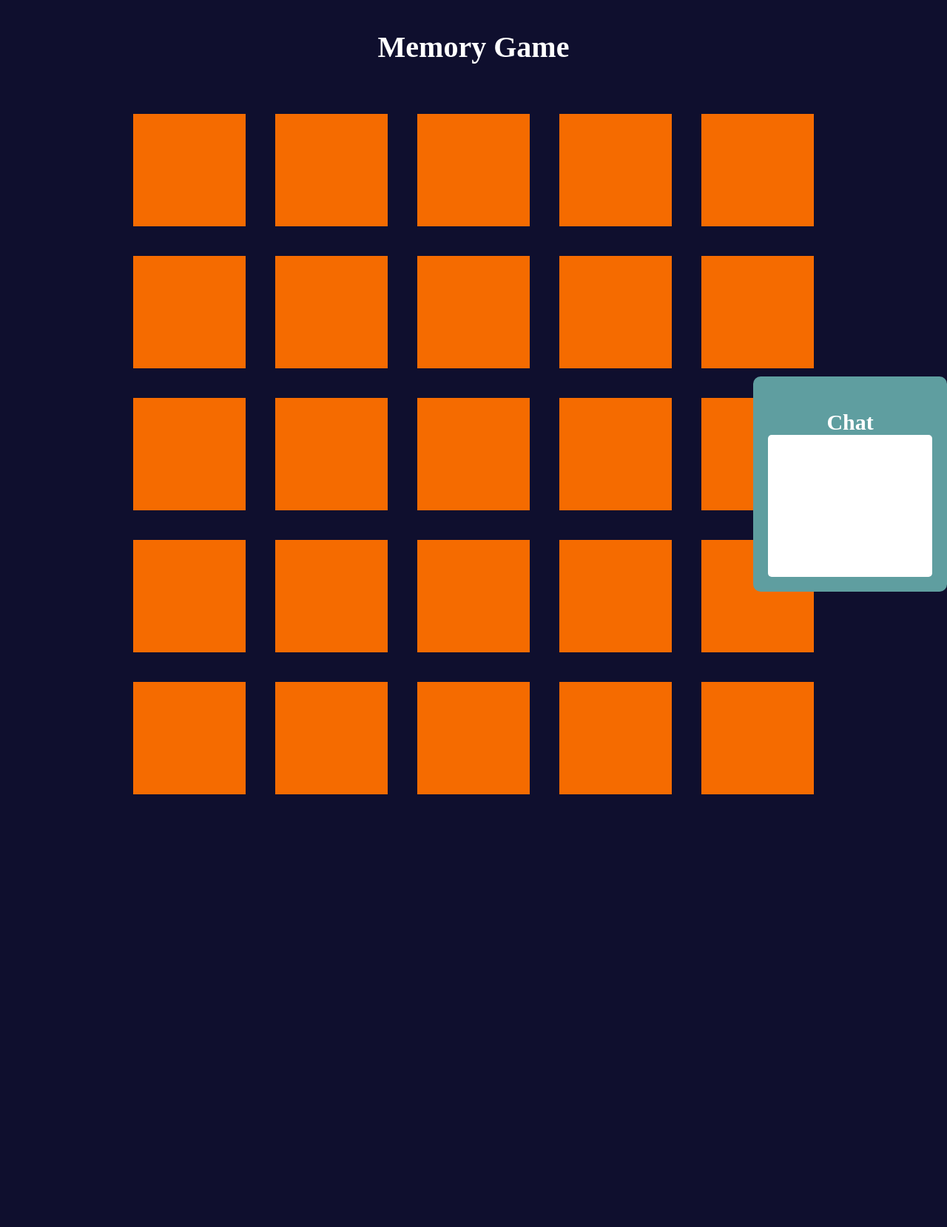
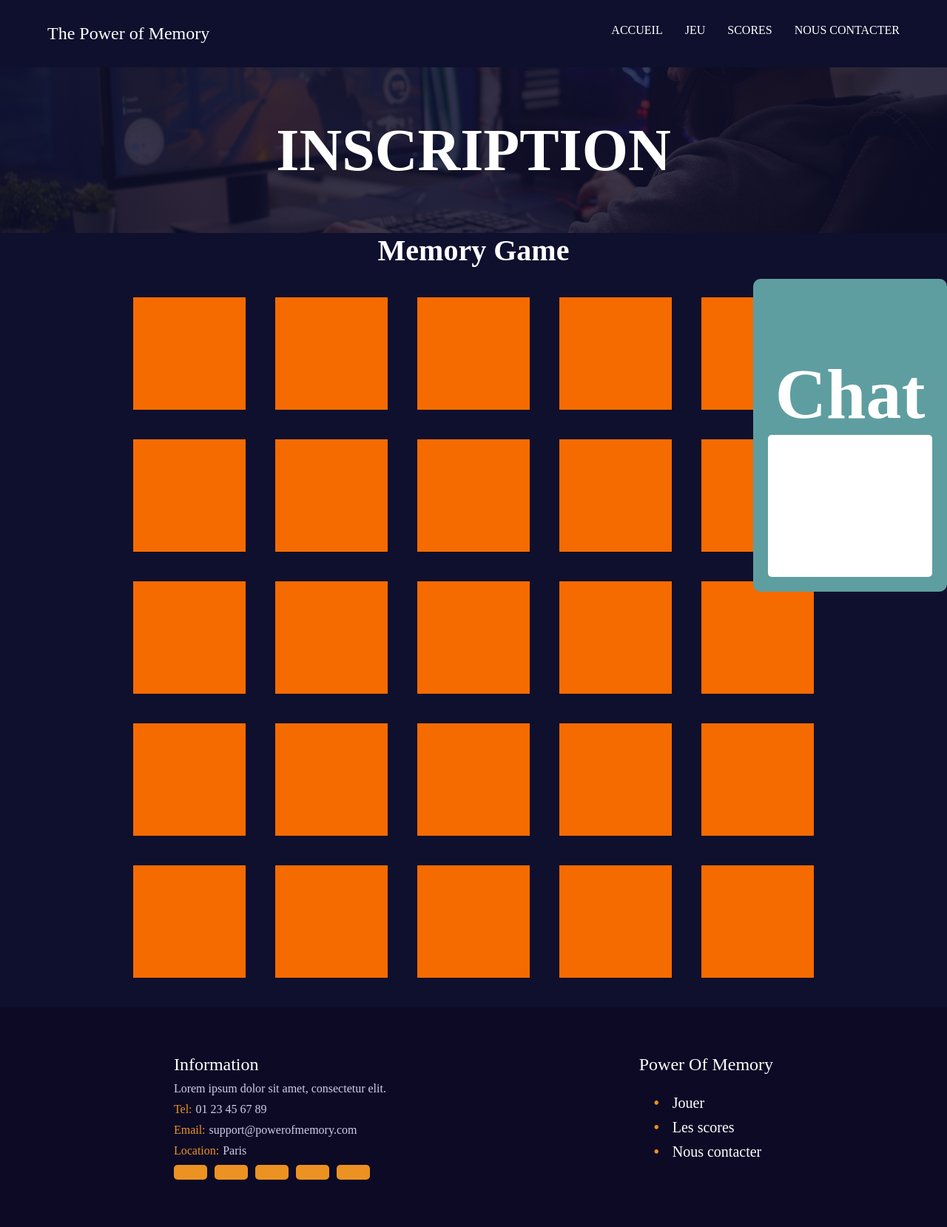
Before and after one commit to kvong92/L1_ALT_Puissance_4_KevinV, a PHP site: page /memory.html in a window 1280 px wide. Shown: the whole page at 74% size. Before the commit the page ends 1074 px from the top, so only its background shows below. Run offline with PHP 8.4, Linux system fonts and the light colour scheme.

Commit message:
adding header/footer title background register.html contact.html login.html memory.html scores.html

```diff
--- a/assets/css/header.css
+++ b/assets/css/header.css
@@ -3,7 +3,7 @@ body {
     padding: 0px !important;
 }
 
-header {
+header.header_main {
     /* background: linear-gradient(rgba(15, 15, 46, 0.8), rgba(15, 15, 46, 0.8)), url("../image/header_hero_1.jpg"), no-repeat center; */
     background: linear-gradient(rgba(15, 15, 46, 0.8), rgba(15, 15, 46, 0.8)), url("../image/header_hero_2.jpg"), no-repeat center;
     background-position: center;
@@ -11,6 +11,12 @@ header {
     height: 100%;
     background-repeat: no-repeat;
     background-size: cover;
+    text-align: center;
+    padding: 2em 4em 2em 4em;
+}
+
+header.header_page {
+    background-color: #0F0F2E;
     text-align: center;
     padding: 2em 4em 2em 4em;
 }
@@ -29,6 +35,10 @@ nav {
 .menu_nav a {
     text-decoration: none;
     color: #ffffff;
+}
+
+.power_memory {
+    font-size: 1.5em;
 }
 
 h1 {
@@ -63,4 +73,75 @@ h2 {
     display: inline-block;
     font-size: 16px;
     margin-bottom: 5%;
-  }
+}
+
+/* HEADER PAGE */
+
+.titre_background {
+    /* background: linear-gradient(rgba(15, 15, 46, 0.8), rgba(15, 15, 46, 0.8)), url("../image/header_hero_2.jpg"), no-repeat center; */
+    /* background-position: center;
+    overflow: hidden;
+    height: 100%;
+    background-repeat: no-repeat;
+    background-size: cover; */
+    text-align: center;
+    padding: 2em 4em 2em 4em;
+}
+
+.h1_page {
+    margin-bottom: 0;
+    margin-top: 0;
+    font-size: 5em;
+}
+
+#titre_page {
+    margin-top: 3%;
+    margin-bottom: 3%;
+}
+
+/* background per page */
+
+.register_background {
+    background: linear-gradient(rgba(15, 15, 46, 0.8), rgba(15, 15, 46, 0.8)), url("../image/header_hero_2.jpg"), no-repeat center;
+    background-position: center;
+    overflow: hidden;
+    height: 100%;
+    background-repeat: no-repeat;
+    background-size: cover;
+}
+
+.memory_background {
+    background: linear-gradient(rgba(15, 15, 46, 0.8), rgba(15, 15, 46, 0.8)), url("../image/header_hero_2.jpg"), no-repeat center;
+    background-position: center;
+    overflow: hidden;
+    height: 100%;
+    background-repeat: no-repeat;
+    background-size: cover;
+}
+
+.login_background {
+    background: linear-gradient(rgba(15, 15, 46, 0.8), rgba(15, 15, 46, 0.8)), url("../image/header_hero_2.jpg"), no-repeat center;
+    background-position: center;
+    overflow: hidden;
+    height: 100%;
+    background-repeat: no-repeat;
+    background-size: cover;
+}
+
+.scores_background {
+    background: linear-gradient(rgba(15, 15, 46, 0.8), rgba(15, 15, 46, 0.8)), url("../image/header_hero_2.jpg"), no-repeat center;
+    background-position: center;
+    overflow: hidden;
+    height: 100%;
+    background-repeat: no-repeat;
+    background-size: cover;
+}
+
+.contact_background {
+    background: linear-gradient(rgba(15, 15, 46, 0.8), rgba(15, 15, 46, 0.8)), url("../image/header_hero_2.jpg"), no-repeat center;
+    background-position: center;
+    overflow: hidden;
+    height: 100%;
+    background-repeat: no-repeat;
+    background-size: cover;
+}
--- a/footer.html
+++ b/footer.html
@@ -42,13 +42,13 @@
             <div id="titre_info">Power Of Memory</div>
             <ul>
                 <li>
-                    <a href="#">Jouer</a>
+                    <a href="./memory.html">Jouer</a>
                 </li>
                 <li>
-                    <a href="#">Les scores</a>
+                    <a href="./scores.html">Les scores</a>
                 </li>
                 <li>
-                    <a href="#">Nous contacter</a>
+                    <a href="./contact.html">Nous contacter</a>
                 </li>
             </ul>
         </section>
--- a/memory.html
+++ b/memory.html
@@ -11,9 +11,30 @@
   <!-- Link to memory.css -->
   <link rel="stylesheet" href="assets/css/memory.css">
   <link rel="stylesheet" href="assets/css/styles.css">
+  <link rel="stylesheet" href="assets/css/footer.css">
+  <link rel="stylesheet" href="assets/css/header.css">
 </head>
 
 <body>
+  <header class="header_page">
+    <section class="menu_nav">
+
+      <div class="power_memory">The Power of Memory</div>
+
+      <nav>
+        <a href="./index.html">ACCUEIL</a>
+        <a href="./memory.html">JEU</a>
+        <a href="./scores.html">SCORES</a>
+        <a href="./contact.html">NOUS CONTACTER</a>
+      </nav>
+    </section>
+  </header>
+
+  <section class="titre_background memory_background">
+    <section id="titre_page">
+      <h1 class="h1_page">INSCRIPTION</h1>
+    </section>
+  </section>
 
   <h1>Memory Game</h1>
   <!-- Affichage tableau 5x5 memory game grid -->
@@ -105,6 +126,49 @@
         </textarea>
 
     </div> -->
+  <footer>
+    <section id="information">
+      <div id="titre_info">Information</div>
+      <div class="text_info">Lorem ipsum dolor sit amet, consectetur elit.</div>
+      <section class="tel_email_location">
+        <div class="label_info">Tel: </div>
+        <div class="text_info">01 23 45 67 89</div>
+      </section>
+
+      <section class="tel_email_location">
+        <div class="label_info">Email: </div>
+        <div class="text_info">support@powerofmemory.com</div>
+      </section>
+
+      <section class="tel_email_location">
+        <div class="label_info">Location: </div>
+        <div class="text_info">Paris</div>
+      </section>
+
+      <div class="icon_social">
+        <a href="#" class="fa fa-facebook"></a>
+        <a href="#" class="fa fa-twitter"></a>
+        <a href="#" class="fa fa-instagram"></a>
+        <a href="#" class="fa fa-google"></a>
+        <a href="#" class="fa fa-github"></a>
+      </div>
+    </section>
+
+    <section id="menu_nav_footer">
+      <div id="titre_info">Power Of Memory</div>
+      <ul>
+        <li>
+          <a href="./memory.html">Jouer</a>
+        </li>
+        <li>
+          <a href="./scores.html">Les scores</a>
+        </li>
+        <li>
+          <a href="./contact.html">Nous contacter</a>
+        </li>
+      </ul>
+    </section>
+  </footer>
 
 </body>
 
```
Also changed, not shown: assets/css/register.css (added, +21 -0 lines), contact.html (+12 -11 lines), header.html (+4 -4 lines), index.html (+9 -9 lines), login.html (+84 -0 lines), register.html (+84 -0 lines), scores.html (+84 -0 lines). Lines whose indentation alone changed are shown as unchanged.
